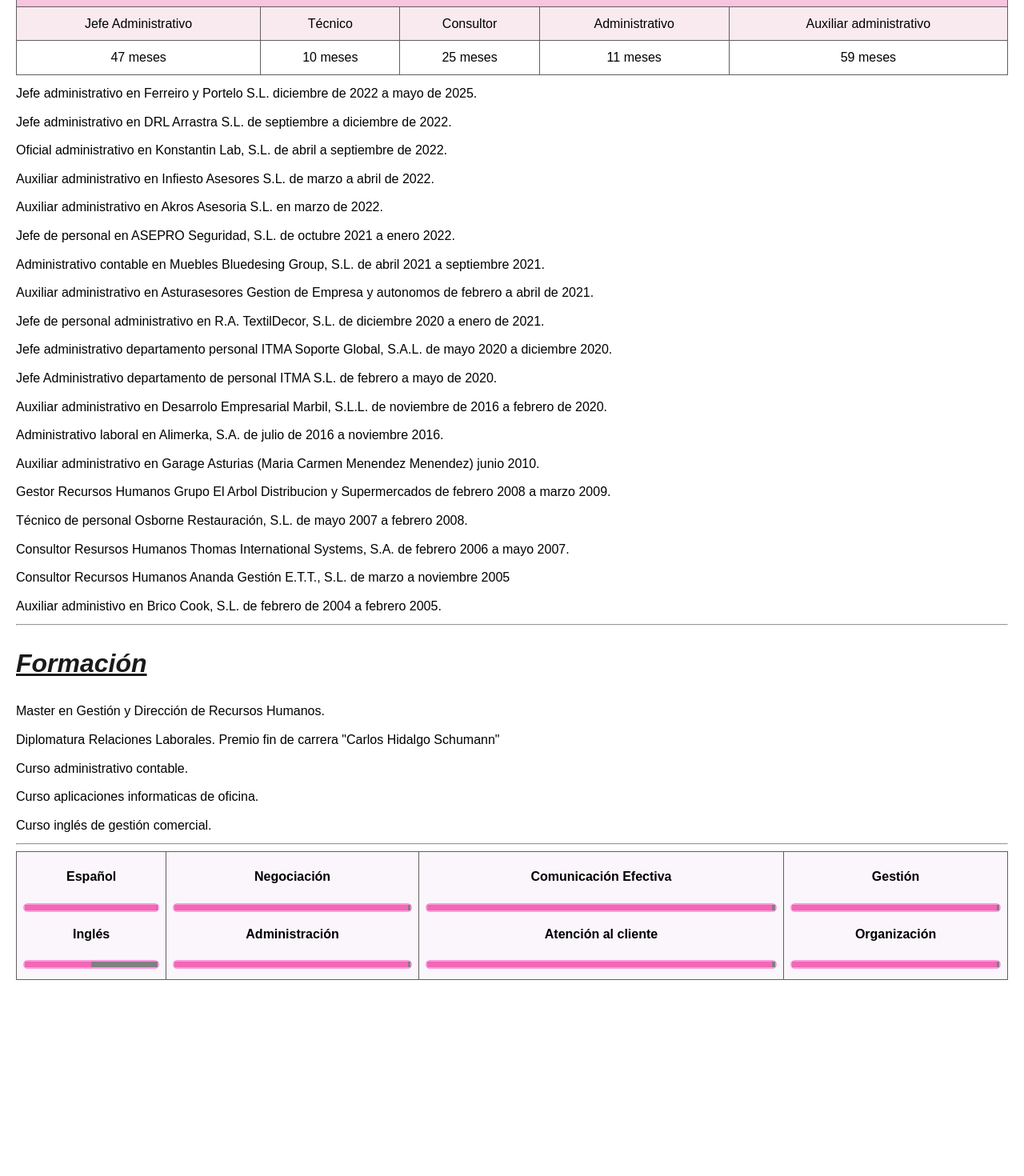
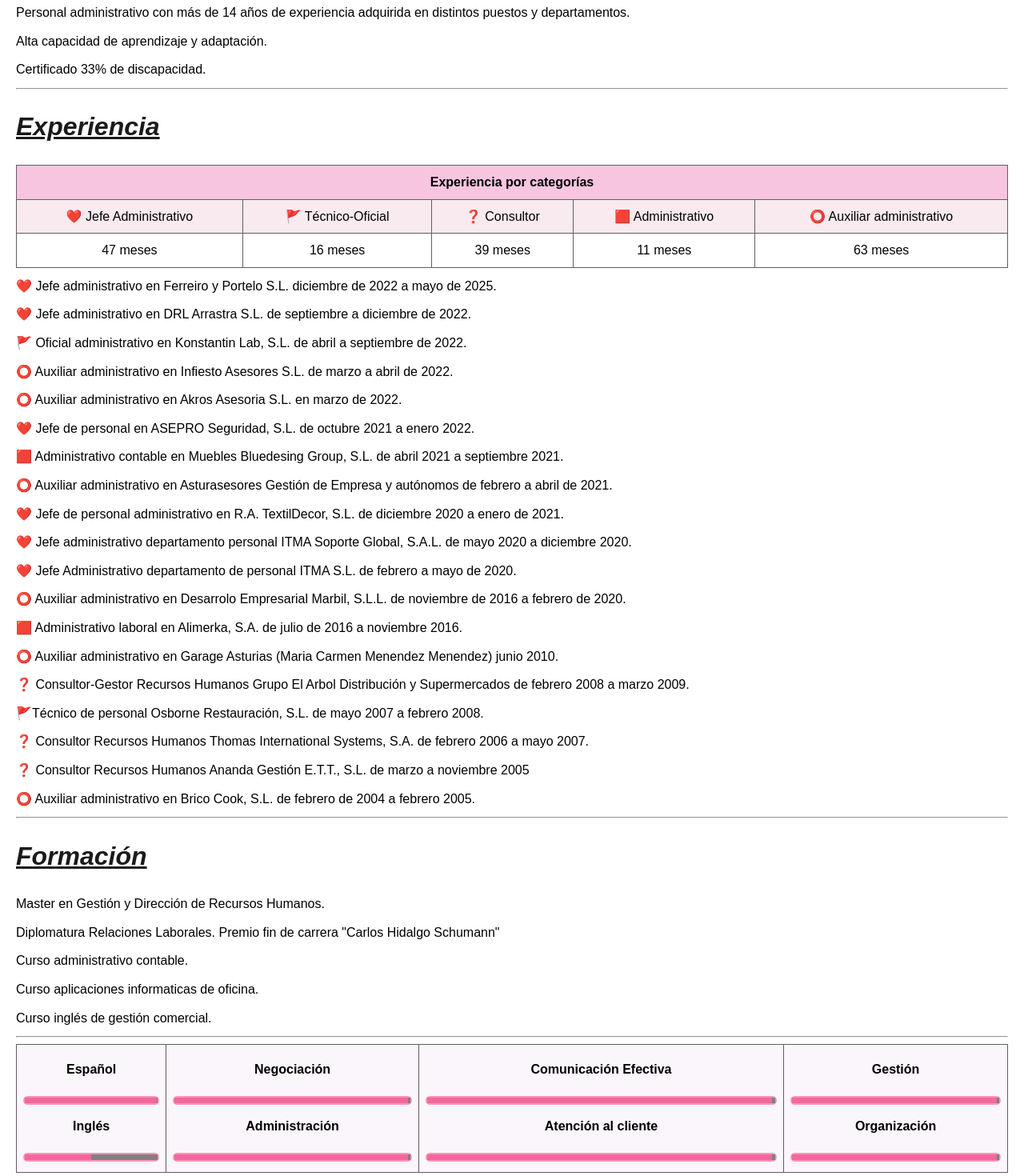
Before and after one commit to Nelyff1/CV, a plain HTML site: page index.html in a window 1280 px wide. Shown: the part 370-1840 px from the top of the page at 80% size. Before the commit the page ends 1615 px from the top, so only its background shows below. Drawn offline with Linux system fonts and the light colour scheme.

Commit message:
anadir emojis a las categorias de tablas

```diff
--- a/index.html
+++ b/index.html
@@ -1,5 +1,6 @@
 <!DOCTYPE html>
 <html lang="es">
+
 <head>
     <meta charset="UTF-8">
     <meta name="viewport" content="width=device-width, initial-scale=1.0">
@@ -9,62 +10,71 @@
 
 
 </head>
+
 <body>
+    <header>
+        <img class="datos" src="img/chicarosa.jpg" alt="pkeyboard-key-n" style="width: 170px; height: 200px; float: left;">
+
+        <a href="https://www.linkedin.com/in/noheliaff/" target="_blank" rel="noopener noreferrer">
+            <img src="img/linkedin-logo-transparent.jpg" alt="LinkedIn"
+                style="width: 50px; height: 50px; float: right;"></a>
+                <div >
                     <br>
-    <a href="https://www.linkedin.com/in/noheliaff/" target="_blank" rel="noopener noreferrer">
-        <img src="img/linkedin-logo-transparent.jpg" alt="LinkedIn"style="width: 50px; height: 50px; float: right;"></a>
                     <br>
-<img src="img/keyboard-key-n_31582.png" alt="pkeyboard-key-n" style="width: 50px; height: 50px; float: right;" >
+        <h1>NOELIA FERNÁNDEZ FERNÁNDEZ</h1>
+        <p>Teléfono: 622 38 55 17</p>
+        <p>Email: noheliaff@gmail.com <a href=""></a></p>
+        <p>www.linkedin.com/in/noheliaff</p>
         <br>
-<img src="img/n.png" alt="pkeyboard-key-n" style="width: 50px; height: 50px; float: right;" >
+    </header>
     <br>
 
-<p>Administrativo con mas de 12 años de experiencia adquirida en distintos puestos y departamentos</p>
-<p>Alta capacidad de aprendizaje y adaptación</p>
-<p>Certificado 33% de discapacidad</p>
+    <p>Personal administrativo con más de 14 años de experiencia adquirida en distintos puestos y departamentos.</p>
+        <p>Alta capacidad de aprendizaje y adaptación.</p>
+        <p>Certificado 33% de discapacidad.</p>
     <hr>
+    <main>
+
         <h1><u><Em>Experiencia</Em></u></h1>
-<!--progress bar ver como se hace para colocar varias
-
--->
         <table>
             <th style="background-color: rgb(248, 197, 225);" colspan="5">Experiencia por categorías</th>
 
             <tr style="background-color
         : rgb(248, 234, 239);">
-            <td>Jefe Administrativo</td>
-            <td>Técnico</td>
-            <td>Consultor</td>
-            <td>Administrativo</td>
-            <td>Auxiliar administrativo</td>
+                <td>❤️ Jefe Administrativo</td>
+                <td>🚩 Técnico-Oficial</td>
+                <td>❓ Consultor</td>
+                <td>🟥 Administrativo</td>
+                <td>⭕ Auxiliar administrativo</td>
             </tr>
             <tr class="gris">
                 <td>47 meses</td>
-            <td>10 meses</td>
-            <td>25 meses</td>
+                <td>16 meses</td>
+                <td>39 meses</td>
                 <td>11 meses</td>
-            <td>59 meses</td>
+                <td>63 meses</td>
             </tr>
         </table>
-<p>Jefe administrativo en Ferreiro y Portelo S.L. diciembre de 2022 a mayo de 2025.</p>
-<p>Jefe administrativo en DRL Arrastra S.L. de septiembre a diciembre de 2022.</p>
-<p>Oficial administrativo en Konstantin Lab, S.L. de abril a septiembre de 2022.</p>
-<p>Auxiliar administrativo en Infiesto Asesores S.L. de marzo a abril de 2022.</p>
-<p>Auxiliar administrativo en Akros Asesoria S.L. en marzo de 2022. </p>
-<p>Jefe de personal en ASEPRO Seguridad, S.L. de octubre 2021 a enero 2022.</p>
-<P>Administrativo contable en Muebles Bluedesing Group, S.L. de abril 2021 a septiembre 2021.</p>
-<p>Auxiliar administrativo en Asturasesores Gestion de Empresa y autonomos de febrero a abril de 2021. </p>
-<p>Jefe de personal administrativo en R.A. TextilDecor, S.L. de diciembre 2020 a enero de 2021.</p>
-<p>Jefe administrativo departamento personal ITMA Soporte Global, S.A.L. de mayo 2020 a diciembre 2020.</p>
-<p>Jefe Administrativo departamento de personal ITMA S.L. de febrero a mayo de 2020.</p>
-<p>Auxiliar administrativo en Desarrolo Empresarial Marbil, S.L.L. de noviembre de 2016 a febrero de 2020.</p>
-<p>Administrativo laboral en Alimerka, S.A. de julio de 2016 a noviembre 2016.</p>
-<p>Auxiliar administrativo en Garage Asturias (Maria Carmen Menendez Menendez) junio 2010.</p>
-<p>Gestor Recursos Humanos Grupo El Arbol Distribucion y Supermercados de febrero 2008 a marzo 2009.</p>
-<p>Técnico de personal Osborne Restauración, S.L. de mayo 2007 a febrero 2008.</p>
-<p>Consultor Resursos Humanos Thomas International  Systems, S.A. de febrero 2006 a mayo 2007. </p>
-<p>Consultor Recursos Humanos Ananda Gestión E.T.T., S.L. de marzo a noviembre 2005</p>
-<p>Auxiliar administivo en Brico Cook, S.L. de febrero de 2004 a febrero 2005.</p>
+        <p>❤️ Jefe administrativo en Ferreiro y Portelo S.L. diciembre de 2022 a mayo de 2025.</p>
+        <p>❤️ Jefe administrativo en DRL Arrastra S.L. de septiembre a diciembre de 2022.</p>
+        <p>🚩 Oficial administrativo en Konstantin Lab, S.L. de abril a septiembre de 2022.</p>
+        <p>⭕ Auxiliar administrativo en Infiesto Asesores S.L. de marzo a abril de 2022.</p>
+        <p>⭕ Auxiliar administrativo en Akros Asesoria S.L. en marzo de 2022. </p>
+        <p>❤️ Jefe de personal en ASEPRO Seguridad, S.L. de octubre 2021 a enero 2022.</p>
+        <P>🟥 Administrativo contable en Muebles Bluedesing Group, S.L. de abril 2021 a septiembre 2021.</p>
+        <p>⭕ Auxiliar administrativo en Asturasesores Gestión de Empresa y autónomos de febrero a abril de 2021. </p>
+        <p>❤️ Jefe de personal administrativo en R.A. TextilDecor, S.L. de diciembre 2020 a enero de 2021.</p>
+        <p>❤️ Jefe administrativo departamento personal ITMA Soporte Global, S.A.L. de mayo 2020 a diciembre 2020.</p>
+        <p>❤️ Jefe Administrativo departamento de personal ITMA S.L. de febrero a mayo de 2020.</p>
+        <p>⭕ Auxiliar administrativo en Desarrolo Empresarial Marbil, S.L.L. de noviembre de 2016 a febrero de 2020.</p>
+        <p>🟥 Administrativo laboral en Alimerka, S.A. de julio de 2016 a noviembre 2016.</p>
+        <p>⭕ Auxiliar administrativo en Garage Asturias (Maria Carmen Menendez Menendez) junio 2010.</p>
+        <p>❓ Consultor-Gestor Recursos Humanos Grupo El Arbol Distribución y Supermercados de febrero 2008 a marzo 2009.
+        </p>
+        <p> 🚩Técnico de personal Osborne Restauración, S.L. de mayo 2007 a febrero 2008.</p>
+        <p>❓ Consultor Recursos Humanos Thomas International Systems, S.A. de febrero 2006 a mayo 2007. </p>
+        <p>❓ Consultor Recursos Humanos Ananda Gestión E.T.T., S.L. de marzo a noviembre 2005</p>
+        <p>⭕ Auxiliar administrativo en Brico Cook, S.L. de febrero de 2004 a febrero 2005.</p>
         <hr>
         <h1><u><Em>Formación</Em></u></h1>
         <p>Master en Gestión y Dirección de Recursos Humanos.</p>
@@ -73,25 +83,37 @@
         <p>Curso aplicaciones informaticas de oficina.</p>
         <p>Curso inglés de gestión comercial.</p>
         <hr>
-<table><th>
+        <table>
+            <th>
                 <p>Español</p>
-    <progress id="progress-bar" max="100"value="99"></progress>
+                <progress id="progress-bar" max="100" value="99"></progress>
                 <p>Inglés</p>
-    <progress id="progress-bar" max="100" value="50"></progress></th>
-<th><p>Negociación</p>
-    <progress id="progress-bar" max="100"value="99"></progress><p>Administración</p>
-    <progress id="progress-bar" max="100"value="99"></progress></td>
-    <th><p>Comunicación Efectiva</p>
-    <progress id="progress-bar" max="100"value="99"></progress><p>Atención al cliente</p>
-    <progress id="progress-bar" max="100"value="99"></progress></td></th>
-<th><p>Gestión</p>
-    <progress id="progress-bar" max="100"value="99"></progress><p>Organización</p>
-    <progress id="progress-bar" max="100"value="99"></progress></td></th></table>
+                <progress id="progress-bar" max="100" value="50"></progress>
+            </th>
+            <th>
+                <p>Negociación</p>
+                <progress id="progress-bar" max="100" value="99"></progress>
+                <p>Administración</p>
+                <progress id="progress-bar" max="100" value="99"></progress></td>
+            <th>
+                <p>Comunicación Efectiva</p>
+                <progress id="progress-bar" max="100" value="99"></progress>
+                <p>Atención al cliente</p>
+                <progress id="progress-bar" max="100" value="99"></progress></td>
+            </th>
+            <th>
+                <p>Gestión</p>
+                <progress id="progress-bar" max="100" value="99"></progress>
+                <p>Organización</p>
+                <progress id="progress-bar" max="100" value="99"></progress></td>
+            </th>
+        </table>
+    </main>
 
-
-
+    <footer></footer>
 </body>
 
 </html>
 </body>
+
 </html>
--- a/styles.css
+++ b/styles.css
@@ -27,12 +27,21 @@
             height: 11px;
             border-radius: 10px;
             background-color: #e0cce6;
-            border: 2px solid rgb(252, 153, 222);
+            border: 2px solid rgb(253, 149, 184);
         }
         progress::-webkit-progress-bar {
             background-color: #f168b3ef(300 97% 2%);
         }
 
         progress::-webkit-progress-value {
-            background-color: #f168b4;
+            background-color: #f1689d;
         }
+        header{
+            padding: 20px;
+        }
+
+        .datos {
+            border-radius: 50%;
+            padding: 50px;
+
+        }
```
Lines whose indentation alone changed are shown as unchanged.
